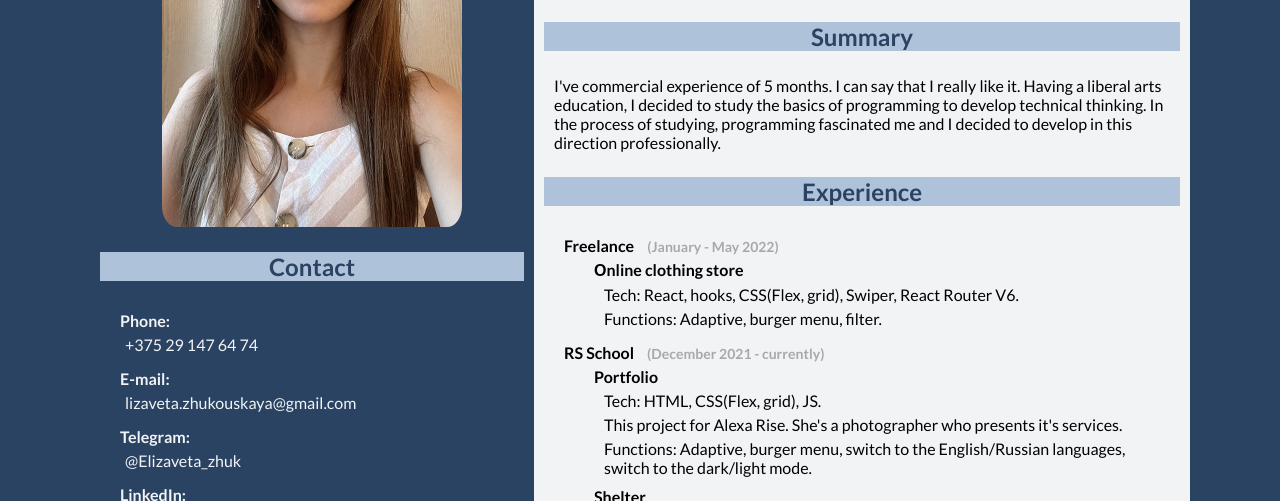
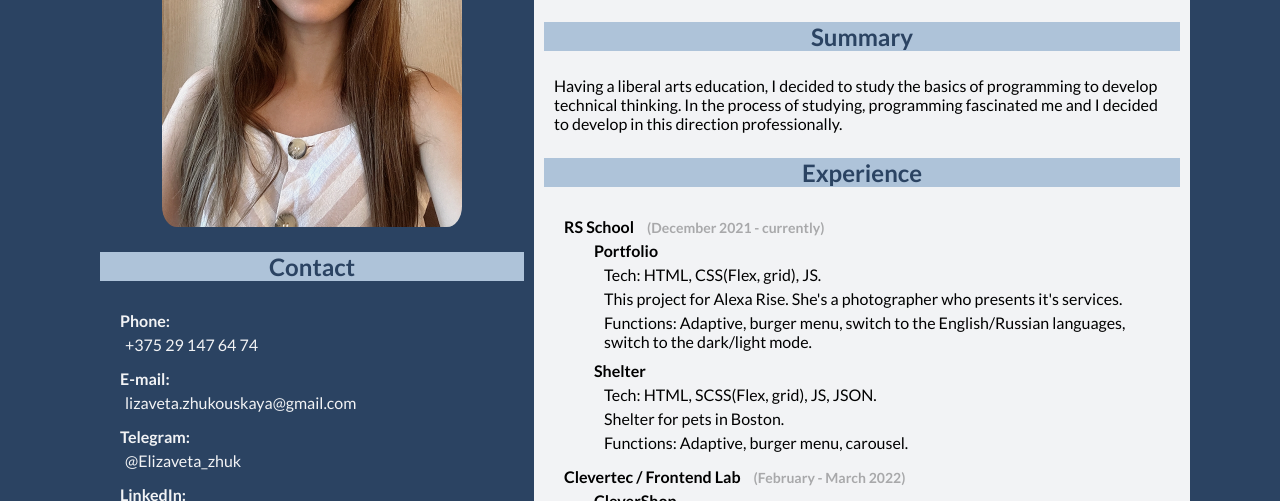
Before and after one commit to Zhukouskaya/rsschool-cv, a plain HTML site: page index.html in a window 1280 px wide. Shown: the part 280-781 px from the top of the page. Drawn offline with Linux system fonts and the light colour scheme.

Commit message:
modified:   index.html

```diff
--- a/index.html
+++ b/index.html
@@ -133,20 +133,12 @@
         <div class="summary" id="summary">
           <h3 class="subtitle">Summary</h3>
           <p class="description">
-            I've commercial experience of 5 months. I can say that I really like it. Having a liberal arts education, I decided to study the basics of programming to develop technical thinking. In the process of studying, programming fascinated me and I decided to develop in this direction professionally.
+            Having a liberal arts education, I decided to study the basics of programming to develop technical thinking. In the process of studying, programming fascinated me and I decided to develop in this direction professionally.
           </p>
         </div>
         <div class="experience" id="experience">
           <h3 class="subtitle">Experience</h3>
           <ul>
-            <li class="description_bold">Freelance <span>(January - May 2022)</span>
-              <ul>
-                <li class="description_bold">Оnline clothing store
-                  <p>Tech: React, hooks, CSS(Flex, grid), Swiper, React Router V6.</p>
-                  <p>Functions: Adaptive, burger menu, filter.</p>
-                </li>
-              </ul>
-            </li>
             <li class="description_bold">RS School <span>(December 2021 - currently)</span>
               <ul>
                 <li class="description_bold">Portfolio
```
